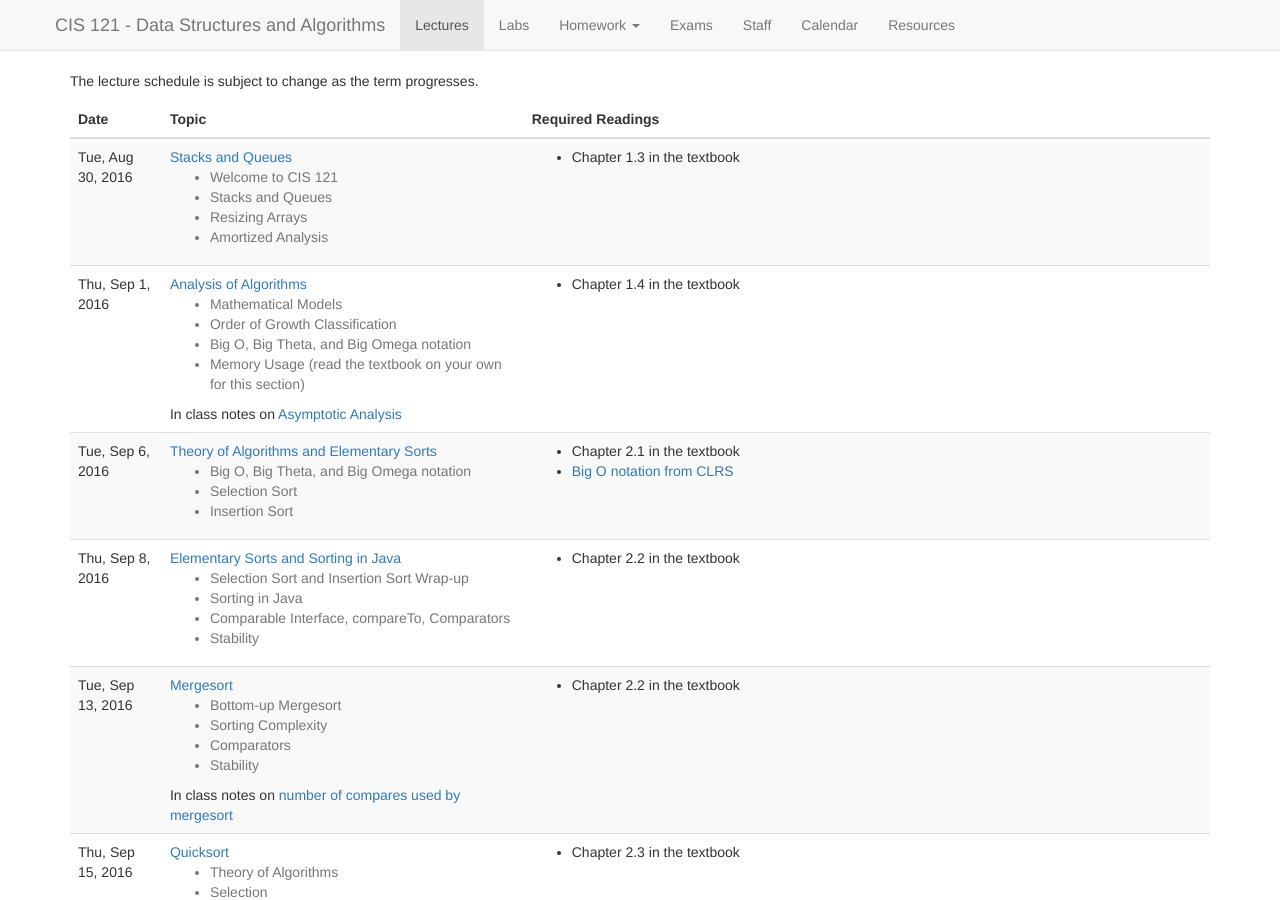
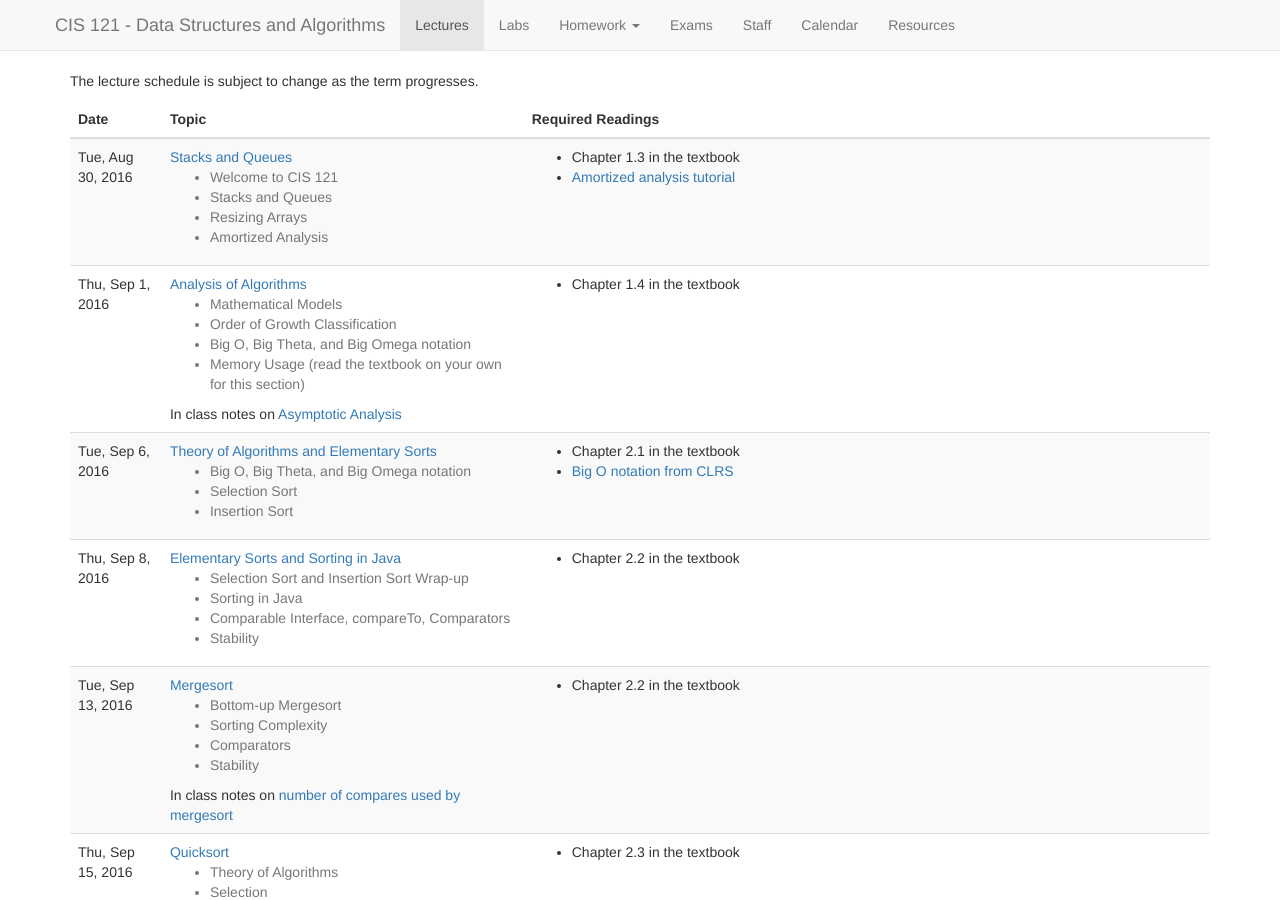
Before and after one commit to vikramkh/course-website-16fa, a Jekyll site: the page built from lectures.md, in a window 1280 px wide and 900 px high. Built offline with Jekyll 4.4.1, drawn with Linux system fonts in a browser that asks for light colours; nearby versions of some CDN libraries.

Commit message:
Add amortized analysis tutorial

```diff
--- a/_data/lectures.yaml
+++ b/_data/lectures.yaml
@@ -10,6 +10,9 @@
   reading:
     -
       title: Chapter 1.3 in the textbook
+    -
+      title: Amortized analysis tutorial
+      url: content/review_sessions/amortized_analysis/amortized_analysis.pdf
 -
   date: 2016-09-01
   slides: lectures/02-analysis-of-algorithms.pdf
```
